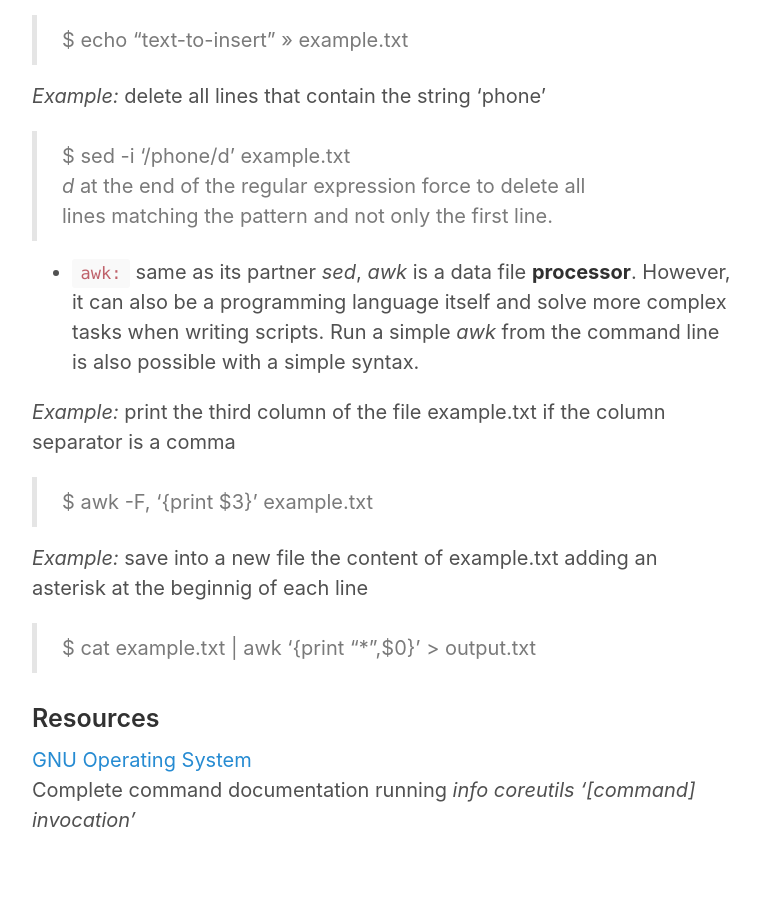
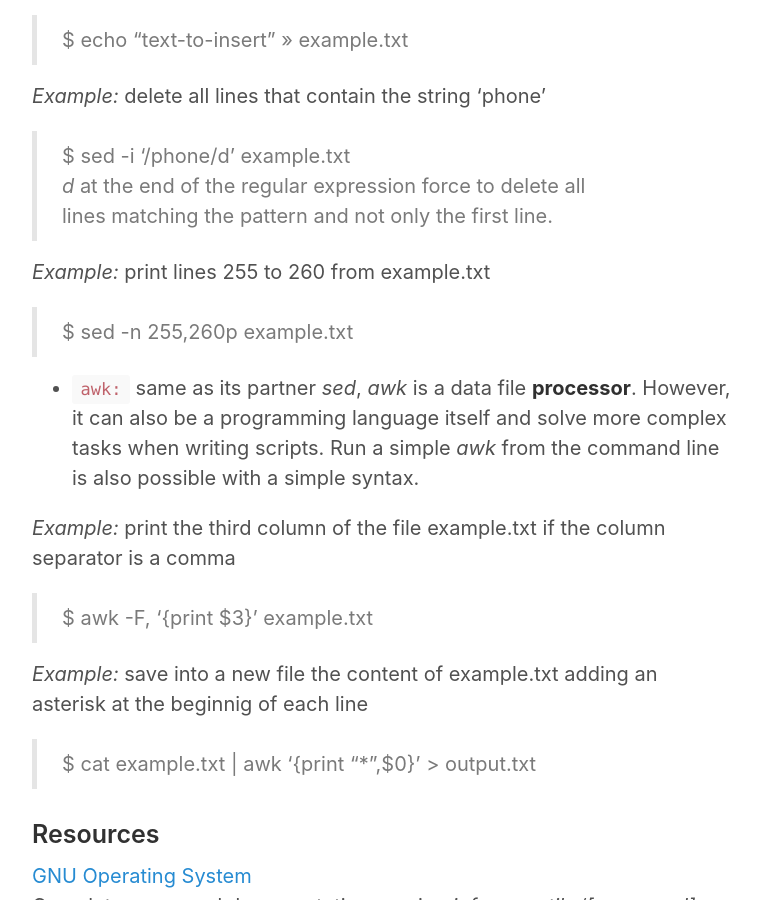
Before and after one commit to lautel/lautel.github.io, a Jekyll site: the page built from _posts/2017-05-02-linux-commands.md, in a window 1280 px wide and 900 px high, scrolled down 2128 px. Shown: the whole window, without its empty margins (258-1018 px from the left). Built offline with Jekyll 4.4.1, drawn with Linux system fonts in a browser that asks for light colours.

Commit message:
Add another example for sed command

```diff
--- a/_posts/2017-05-02-linux-commands.md
+++ b/_posts/2017-05-02-linux-commands.md
@@ -42,6 +42,9 @@ In order to insert a line *at the end* of a document, switch to `echo` command.
 *Example:* delete all lines that contain the string 'phone'
 > $ sed -i '/phone/d' example.txt <br /> *d* at the end of the regular expression force to delete all lines matching the pattern and not only the first line.
 
+*Example:* print lines 255 to 260 from example.txt
+> $ sed -n 255,260p example.txt
+
 - `awk:` same as its partner *sed*, *awk* is a data file **processor**. However, it can also be a programming language itself and solve more complex tasks when writing scripts. Run a simple *awk* from the command line is also possible with a simple syntax.
 
 *Example:* print the third column of the file example.txt if the column separator is a comma
```
